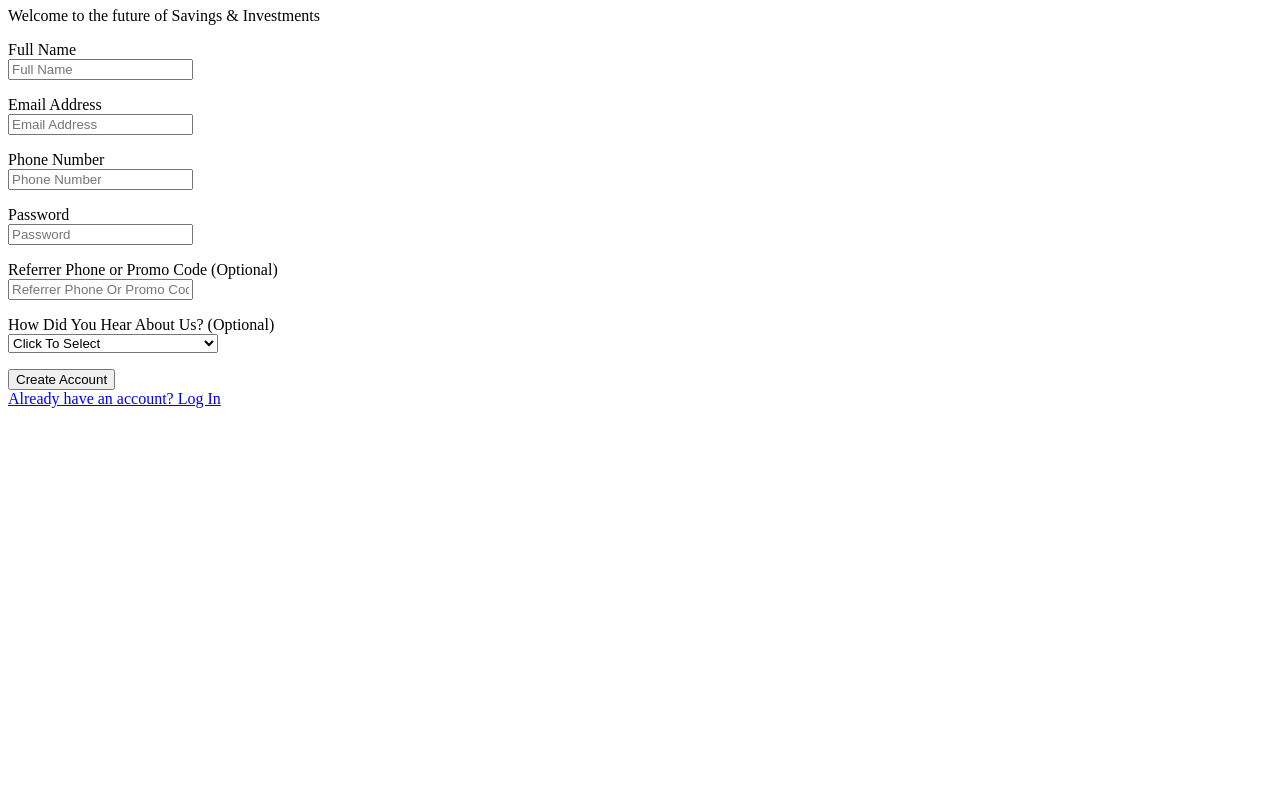
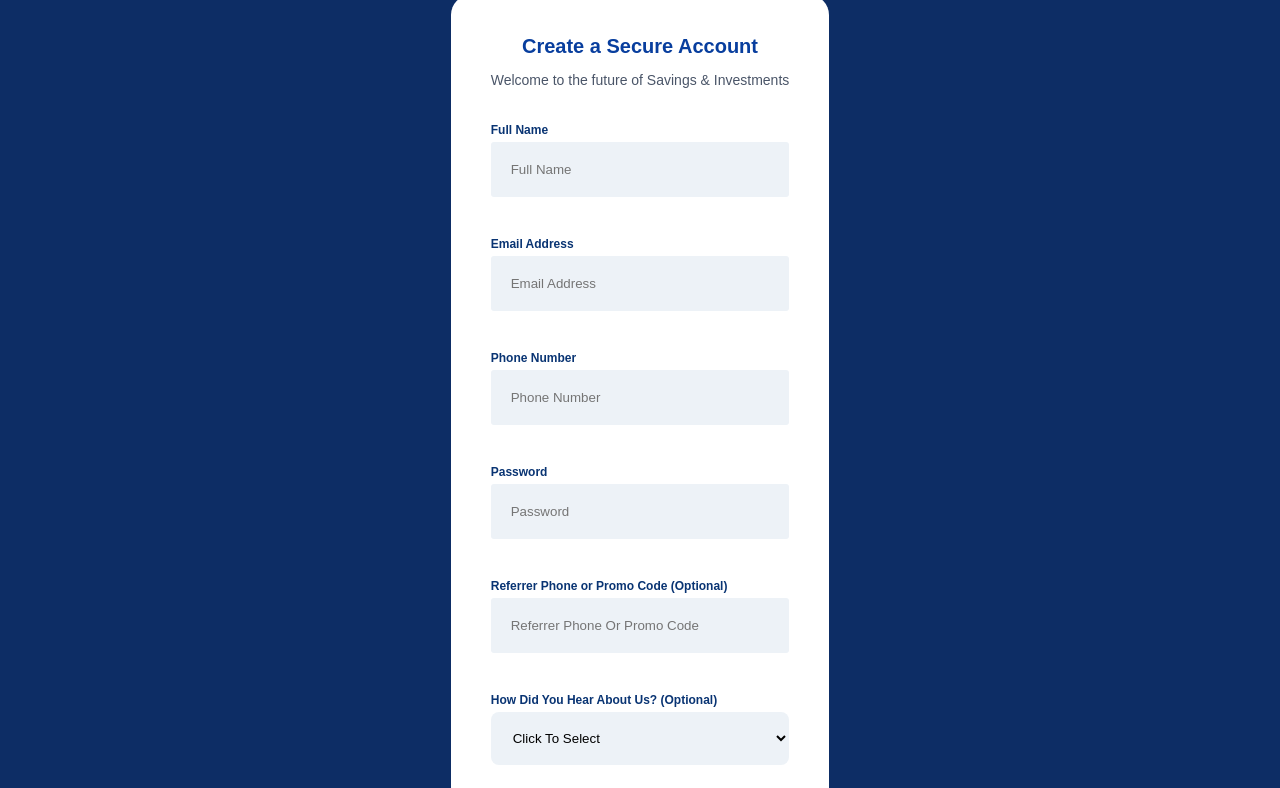
Before and after one commit to HarryGana/Piggy-Vest-Sign-Up-Page, a plain HTML site: page index.html in a window 1280 px wide. Shown: the part 121-909 px from the top of the page. Before the commit the page ends 800 px from the top, so only its background shows below. Drawn offline with Linux system fonts and the light colour scheme; files whose address does not match are found by name.

Commit message:
main css

```diff
--- a/index.html
+++ b/index.html
@@ -7,7 +7,7 @@
     <title>PiggyVest | Dashboard</title>
     <link href="https://fonts.googleapis.com/icon?family=Material+Icons"
       rel="stylesheet">
-    <link rel="stylesheet" href="style.css" >
+    <link rel="stylesheet" href="main.css" >
 </head>
 <body>
     <main>
```
